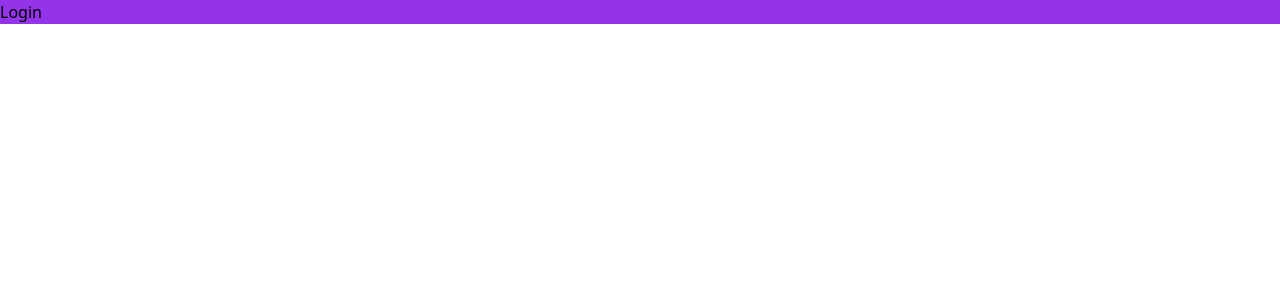
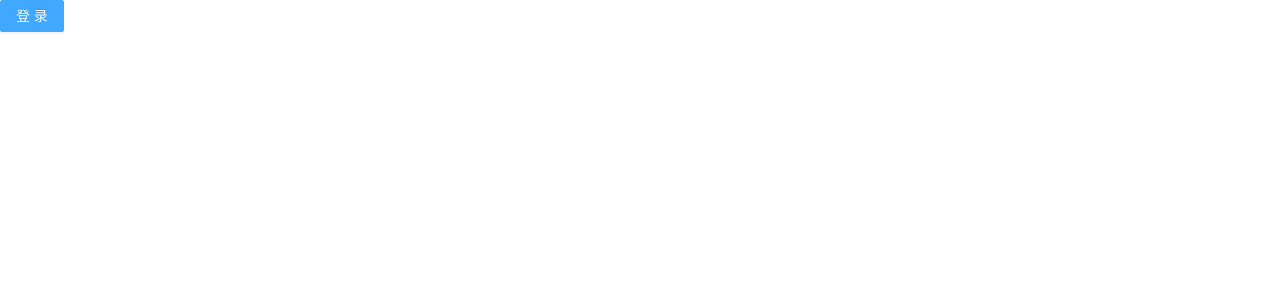
Before and after one commit to marixDK/react-admin-manage, a React (Create React App) app: page /login in a window 1280 px wide. Shown: the top 300 px of the page. Built offline with nearby package versions, Linux system fonts and the light colour scheme.

Commit message:
2022-02-28  #comment 引入antd-design UI库  #time 2h

```diff
--- a/config-overrides.js
+++ b/config-overrides.js
@@ -1,6 +1,6 @@
 /* config-overrides.js */
 const path = require('path')
-const { override, addWebpackAlias, addPostcssPlugins } = require('customize-cra');
+const { override, addWebpackAlias, addPostcssPlugins, addDecoratorsLegacy } = require('customize-cra');
 
 /* config-overrides.js */
 module.exports = override(
@@ -11,5 +11,7 @@ module.exports = override(
   addPostcssPlugins([
     require('tailwindcss'),
     require('autoprefixer')
-  ])
+  ]),
+  // 配置装饰器
+  addDecoratorsLegacy
 )
--- a/package.json
+++ b/package.json
@@ -11,6 +11,8 @@
     "@types/node": "^16.11.26",
     "@types/react": "^17.0.39",
     "@types/react-dom": "^17.0.11",
+    "antd": "^4.18.9",
+    "babel-plugin-import": "^1.13.3",
     "react": "^17.0.2",
     "react-dom": "^17.0.2",
     "react-router-dom": "^6.2.1",
@@ -43,6 +45,7 @@
     ]
   },
   "devDependencies": {
+    "@babel/plugin-proposal-decorators": "^7.17.2",
     "@types/loadable__component": "^5.13.4",
     "autoprefixer": "^10.4.2",
     "customize-cra": "^1.0.0",
--- a/src/style/index.scss
+++ b/src/style/index.scss
@@ -10,3 +10,6 @@
 @import "tailwindcss/base";
 @import "tailwindcss/components";
 @import "tailwindcss/utilities";
+
+// 引入antd-design样式
+@import '~antd/dist/antd.css';
--- a/src/views/login/index.tsx
+++ b/src/views/login/index.tsx
@@ -1,7 +1,19 @@
 import React from "react";
 
+import { Button } from "antd";
+
 const Login: React.FC = () => {
-  return <div className="hover:bg-purple-600">Login</div>;
+  return (
+    <div id="login">
+      <Button
+        htmlType="submit"
+        type="primary"
+        className="login-page-form_button"
+      >
+        登录
+      </Button>
+    </div>
+  );
 };
 
 export default Login;
```
Also changed, not shown: 1 other file (tests, documents, lock files or other folders).
